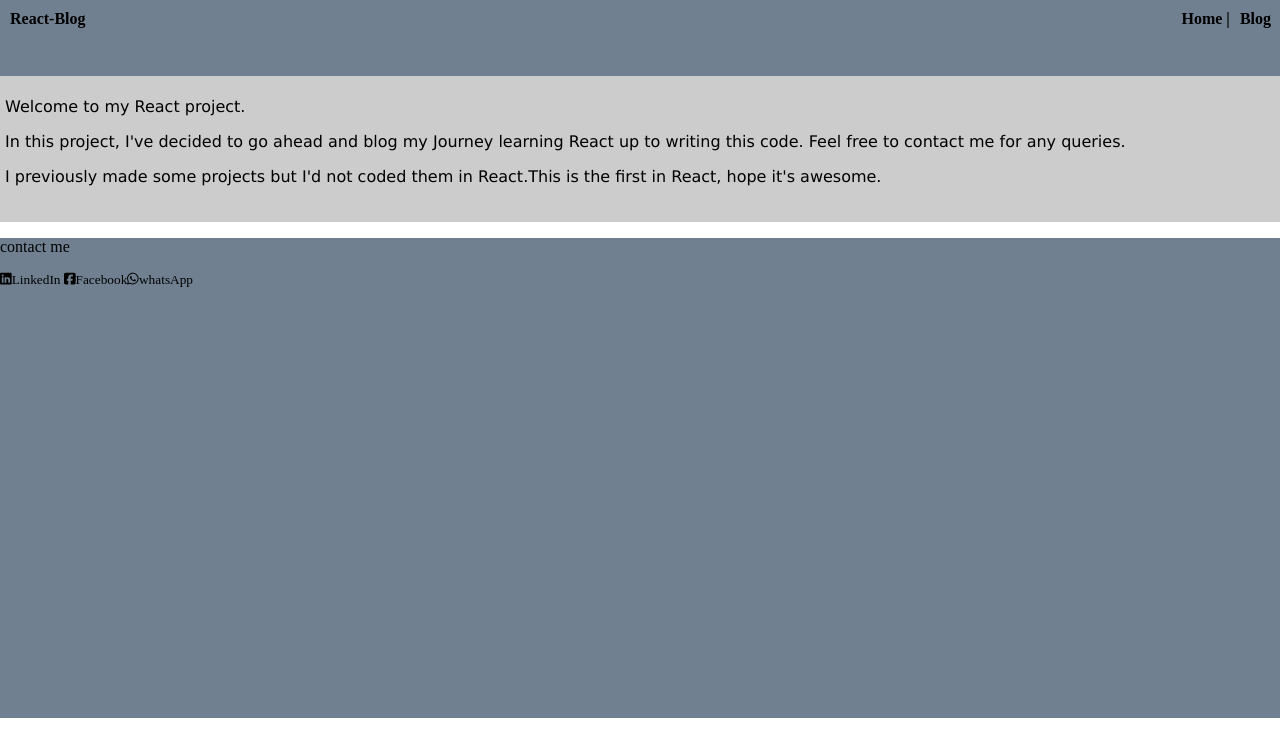
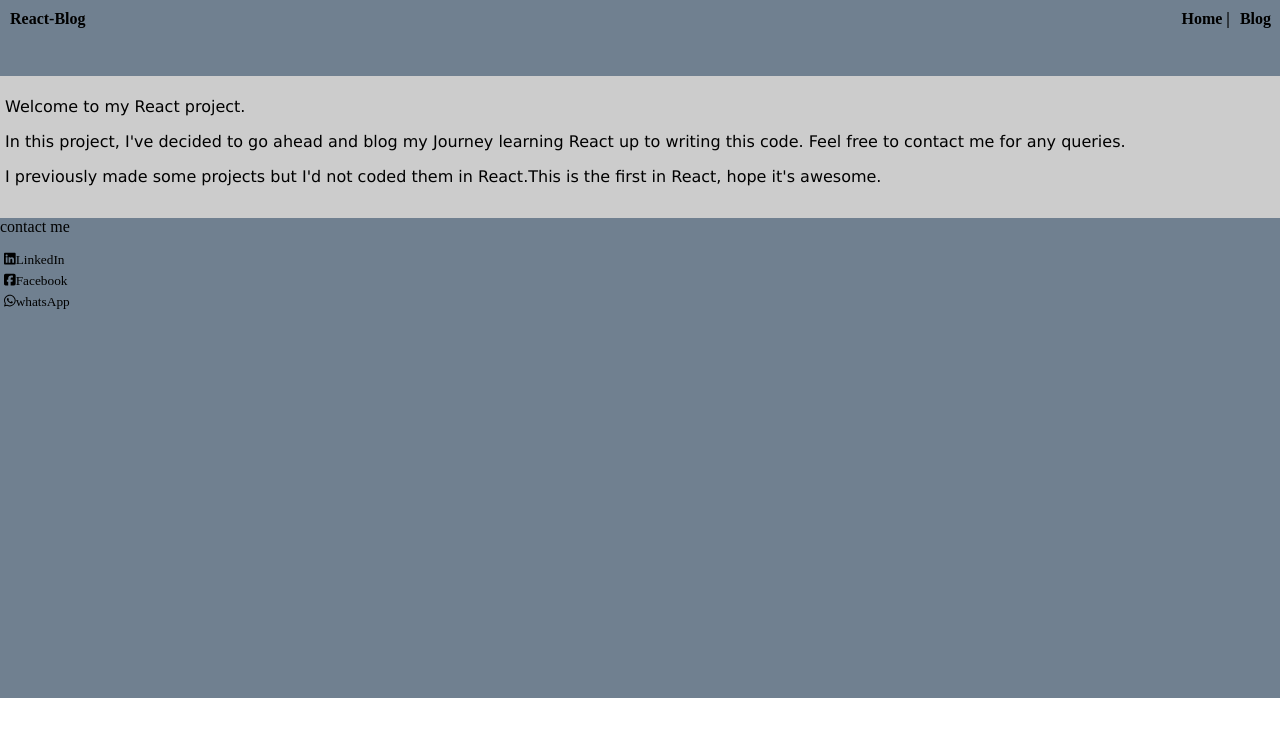
Before and after one commit to kass8mal8/React-Blog, a React (Create React App) app: page / in a window 1280 px wide. Shown: the top 756 px of the page. Built offline with nearby package versions, Linux system fonts and the light colour scheme.

Commit message:
1 file modified

```diff
--- a/src/style.css
+++ b/src/style.css
@@ -12,7 +12,7 @@
   border:1px solid crimson;
   color:whitesmoke;
   height: 25px;
-  border-radius: 3px;
+  border-radius: px;
   margin:5px auto;
 }
 .addBlog button{
@@ -59,8 +59,14 @@ a{
     height:60vh;
     margin-right: -10px;
     margin-left:-8px;
-    margin-bottom: -110px;
+    margin-bottom: -10px;
+    margin-top: -20px;
 }
+.footerDiv small{
+  display: flex;
+  margin:5px 4px;
+}
+
 @media screen and (min-width:420px){
 
 }
```
